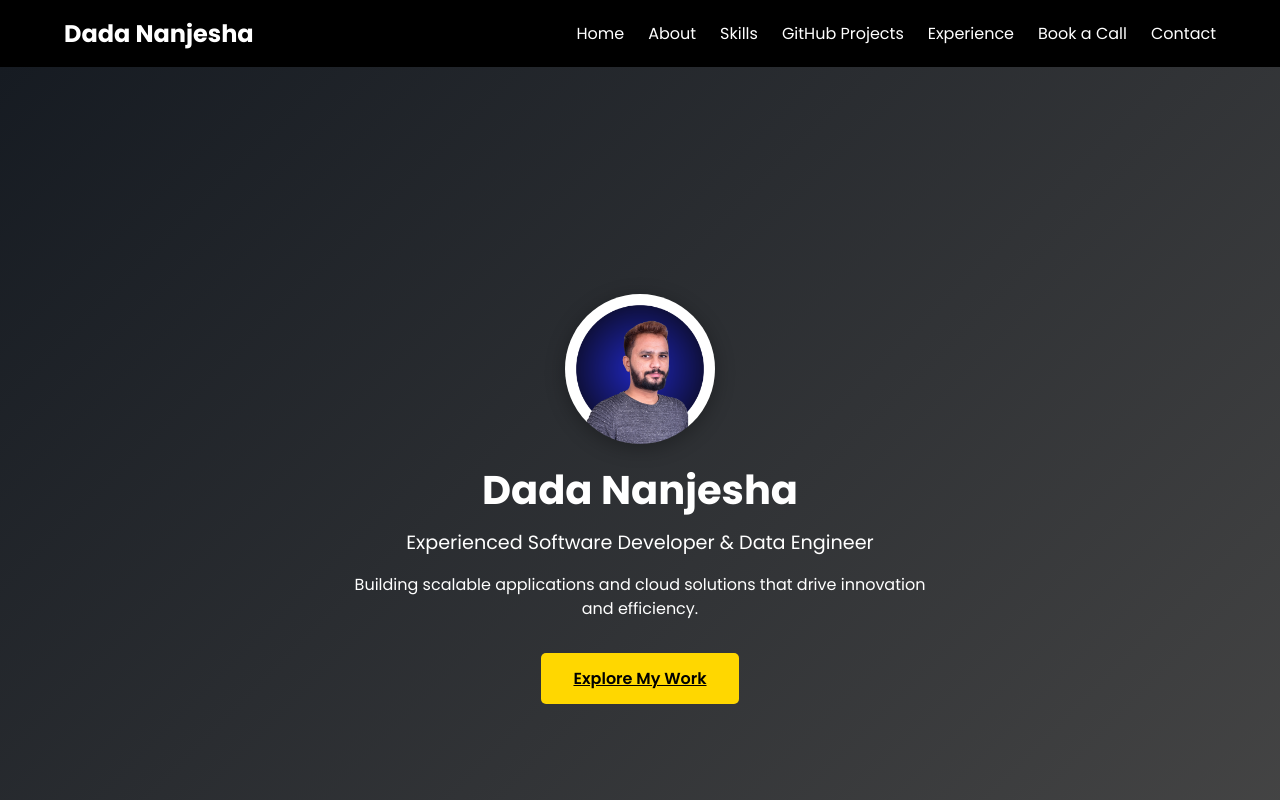
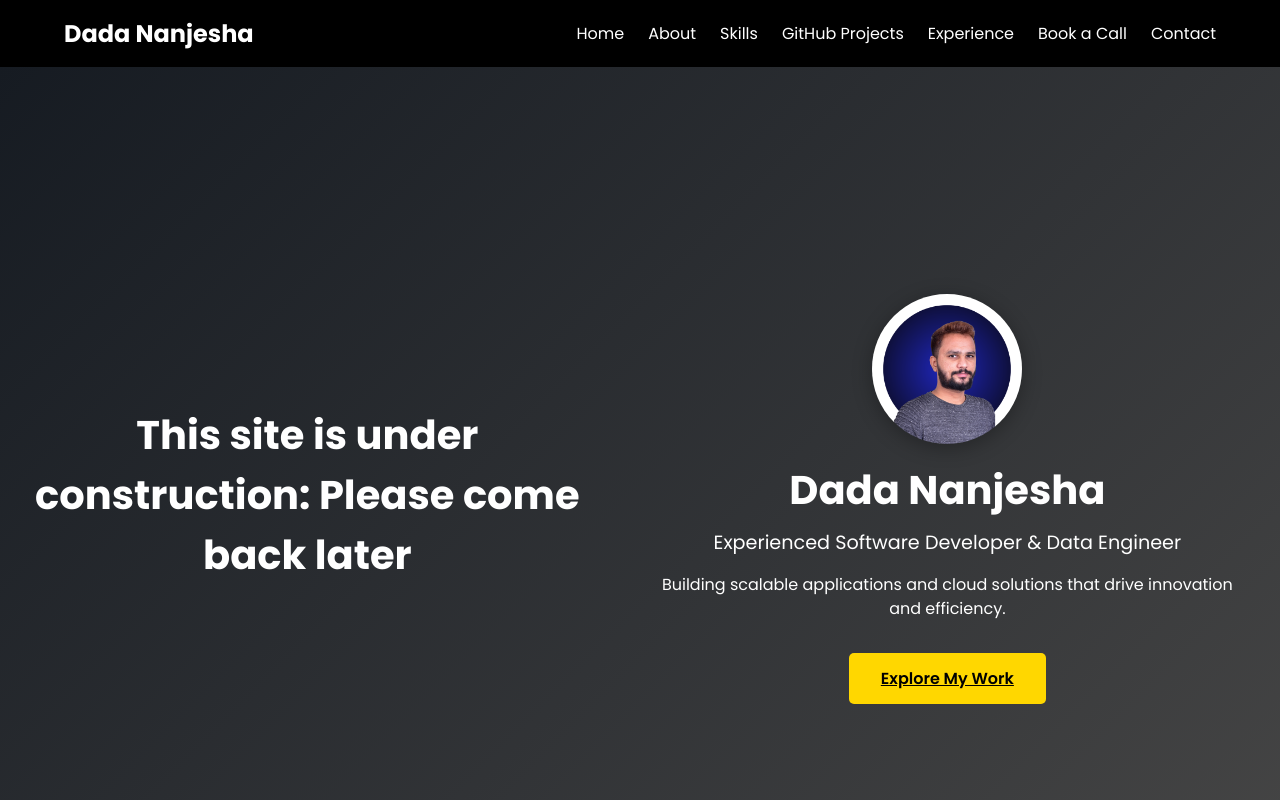
Before and after one commit to DadaNanjesha/DadaNanjesha.github.io, a plain HTML site: page index.html in a window 1280 px wide. Shown: the top 800 px of the page. Drawn offline with nearby package versions, Linux system fonts and the light colour scheme; a small style sheet from the web is missing.

Commit message:
updated index file

```diff
--- a/index.html
+++ b/index.html
@@ -35,6 +35,7 @@
 <!-- HERO SECTION -->
 <section id="hero" class="hero">
     <div class="hero-overlay"></div>
+    <h1 class="hero-title">This site is under construction: Please come back later</h1>
     <div class="container hero-content" data-aos="fade-up">
     <img src="assets/images/profile.png" alt="Profile Photo" class="profile-img" />
     <h1 class="hero-title">Dada Nanjesha</h1>
```
